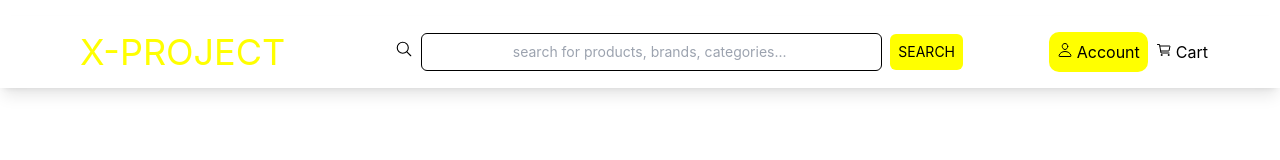
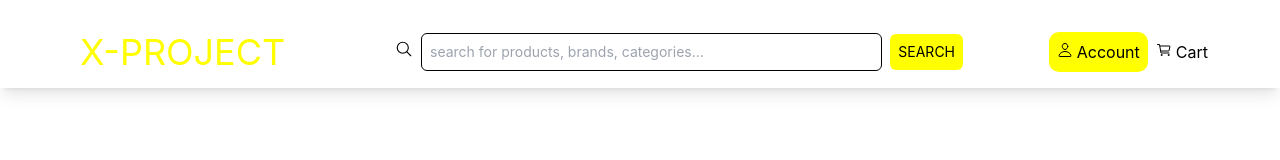
Before and after one commit to philipNgungi037/finishes, a React (Create React App) app: page / in a window 1280 px wide. Shown: the top 160 px of the page. Built offline with nearby package versions, Linux system fonts and the light colour scheme.

Commit message:
:lipstick: Change search input text alignment.

```diff
--- a/src/components/landing-page/header/Search.jsx
+++ b/src/components/landing-page/header/Search.jsx
@@ -18,7 +18,7 @@ const Search = () => {
                 <ion-icon name="search-outline"></ion-icon>
             </div>
 
-            <input className='text-center p-1 lg:p-2 text-xs sm:text-sm border border-black rounded-md w-full '
+            <input className='text-start p-1 lg:p-2 text-xs sm:text-sm border border-black rounded-md w-full '
                 type="text"
                 placeholder="search for products, brands, categories... "
                 value={searchQuery}
```
